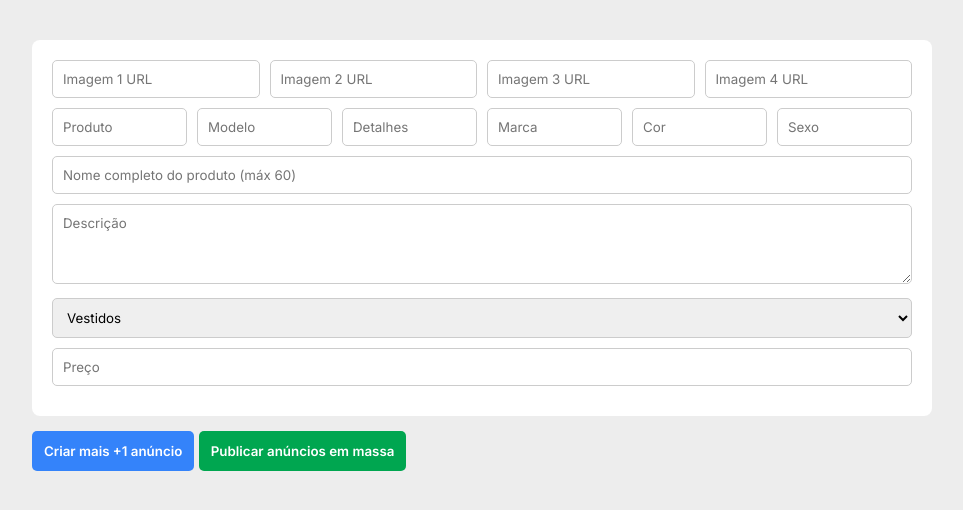
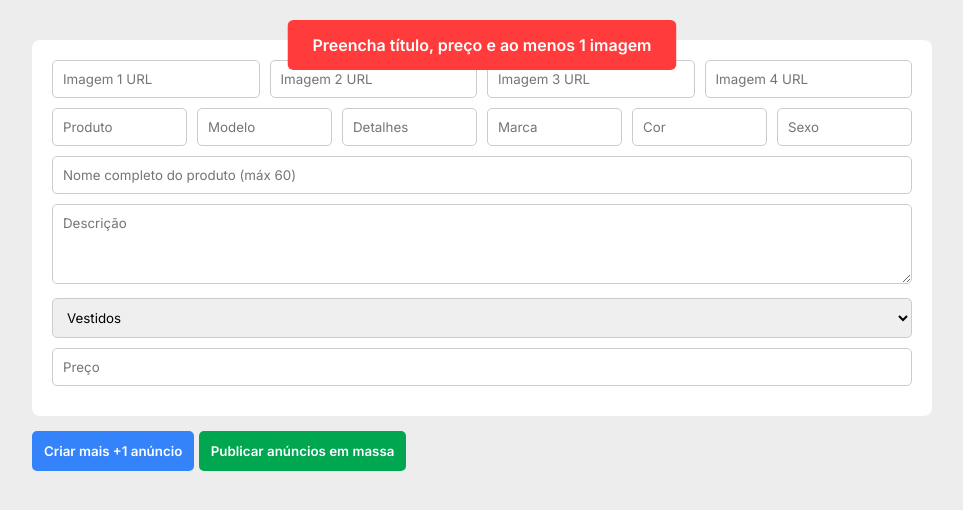
Before and after one commit to hiagorhyanns/mercado-livre-api, a plain HTML site: page publicar.html in a window 1280 px wide. Both pictures are taken after a click on the button "Publicar anúncios em massa". Shown: the whole page, without its empty margins (158-1121 px from the left). Drawn offline with Linux system fonts and the light colour scheme.

Commit message:
Update publicar.html

```diff
--- a/publicar.html
+++ b/publicar.html
@@ -55,6 +55,29 @@ button {
   margin-bottom:15px;
   border-radius:8px;
 }
+
+/* ALERTA BONITO */
+.alert {
+  position:fixed;
+  top:20px;
+  left:50%;
+  transform:translateX(-50%);
+  padding:15px 25px;
+  border-radius:6px;
+  font-weight:bold;
+  color:white;
+  z-index:999;
+  animation:fadeOut 4s forwards;
+}
+
+.success { background:#00a650; }
+.error { background:#ff3b3b; }
+
+@keyframes fadeOut {
+  0% {opacity:1;}
+  80% {opacity:1;}
+  100% {opacity:0;}
+}
 </style>
 </head>
 
@@ -71,6 +94,16 @@ button {
 <script>
 
 const token = new URLSearchParams(window.location.search).get("token");
+
+// ALERTA VISUAL
+function showAlert(msg, type="success"){
+  const div = document.createElement("div");
+  div.className = `alert ${type}`;
+  div.innerText = msg;
+  document.body.appendChild(div);
+
+  setTimeout(() => div.remove(), 4000);
+}
 
 function formatarPreco(input){
   let v = input.value.replace(/\D/g, "");
@@ -91,7 +124,6 @@ function gerarTitulo(card){
   const sexo = inputs[9].value;
 
   let titulo = `${produto} ${modelo} ${detalhes} ${marca} ${cor} ${sexo}`;
-
   titulo = titulo.trim().substring(0, 60);
 
   inputs[10].value = titulo;
@@ -157,7 +189,7 @@ async function publicar(){
     ].filter(i => i);
 
     if (!title || !preco || imagens.length === 0) {
-      alert("Preencha título, preço e ao menos 1 imagem");
+      showAlert("Preencha título, preço e ao menos 1 imagem", "error");
       return;
     }
 
@@ -182,10 +214,13 @@ async function publicar(){
 
   console.log(data);
 
-  if (data.some(r => r.error)) {
-    alert("Erro em alguns anúncios");
+  const erro = data.find(r => r.erro);
+
+  if (erro) {
+    console.log("Erro real:", erro.detalhe);
+    showAlert("Erro ao publicar (ver console F12)", "error");
   } else {
-    alert("Anúncios publicados com sucesso!");
+    showAlert("Anúncios publicados com sucesso!", "success");
   }
 }
 </script>
```
